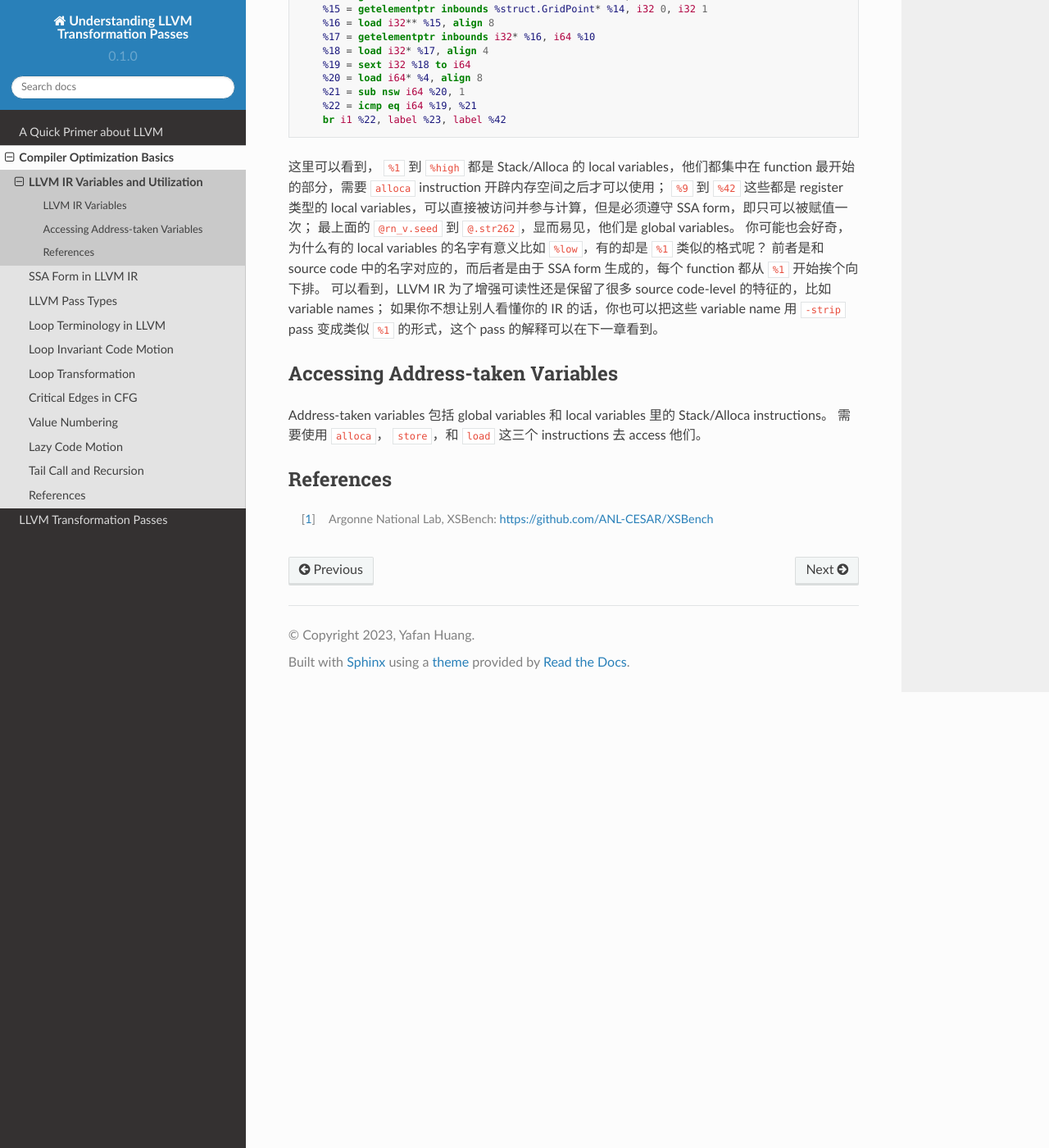
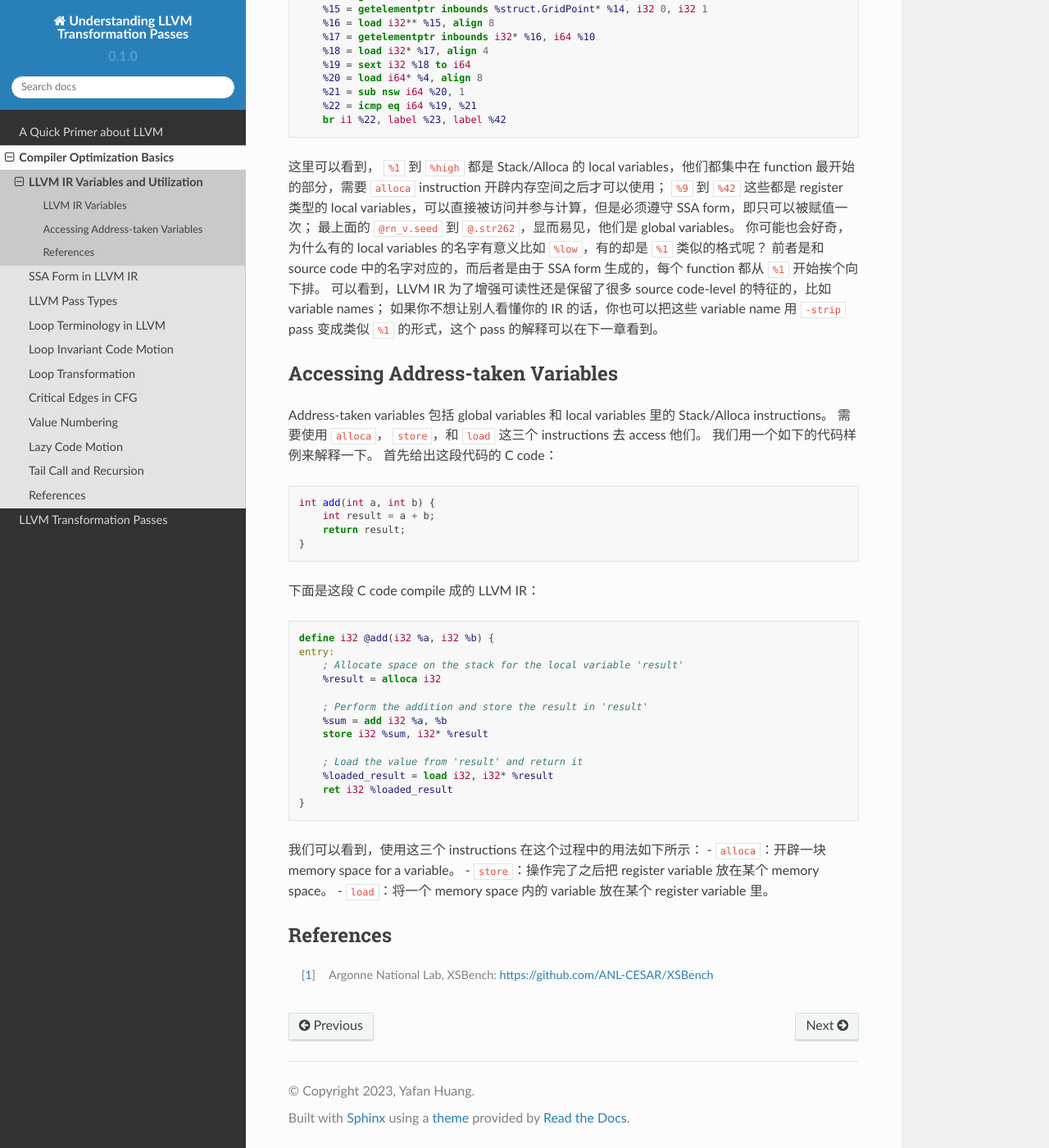
Before and after one commit to hyfshishen/understanding-llvm-transformation-passes, a Sphinx documentation site: the page built from docs/source/compiler-basics/llvm-ir-variables-and-utilization.rst, in a window 1280 px wide and 1400 px high, scrolled down 1441 px. Shown: the whole window at 82% size. Built offline with Sphinx 7.4.7 and the Read the Docs theme 2.0.0, drawn with Linux system fonts in a browser that asks for light colours.

Commit message:
updating

```diff
--- a/docs/source/compiler-basics/llvm-ir-variables-and-utilization.rst
+++ b/docs/source/compiler-basics/llvm-ir-variables-and-utilization.rst
@@ -86,6 +86,38 @@ Accessing Address-taken Variables
 --------
 Address-taken variables 包括 global variables 和 local variables 里的 Stack/Alloca instructions。
 需要使用 ``alloca``，  ``store``，和 ``load`` 这三个 instructions 去 access 他们。
+我们用一个如下的代码样例来解释一下。
+首先给出这段代码的 C code：
+
+.. code-block:: C
+
+    int add(int a, int b) {
+        int result = a + b;
+        return result;
+    }
+
+下面是这段 C code compile 成的 LLVM IR：
+
+.. code-block:: llvm
+
+    define i32 @add(i32 %a, i32 %b) {
+    entry:
+        ; Allocate space on the stack for the local variable 'result'
+        %result = alloca i32
+
+        ; Perform the addition and store the result in 'result'
+        %sum = add i32 %a, %b
+        store i32 %sum, i32* %result
+
+        ; Load the value from 'result' and return it
+        %loaded_result = load i32, i32* %result
+        ret i32 %loaded_result
+    }
+
+我们可以看到，使用这三个 instructions 在这个过程中的用法如下所示：
+- ``alloca``：开辟一块 memory space for a variable。
+- ``store``：操作完了之后把 register variable 放在某个 memory space。
+- ``load``：将一个 memory space 内的 variable 放在某个 register variable 里。
 
 
 References
```
